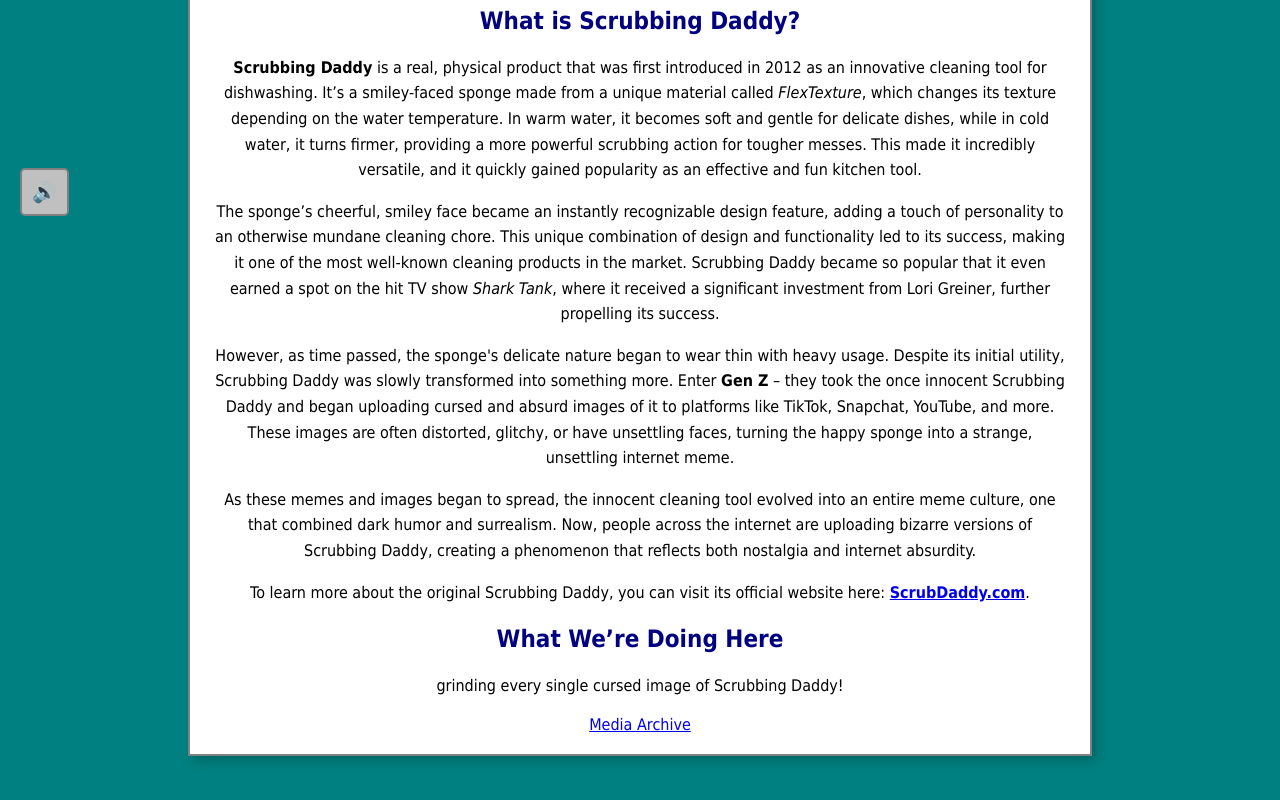
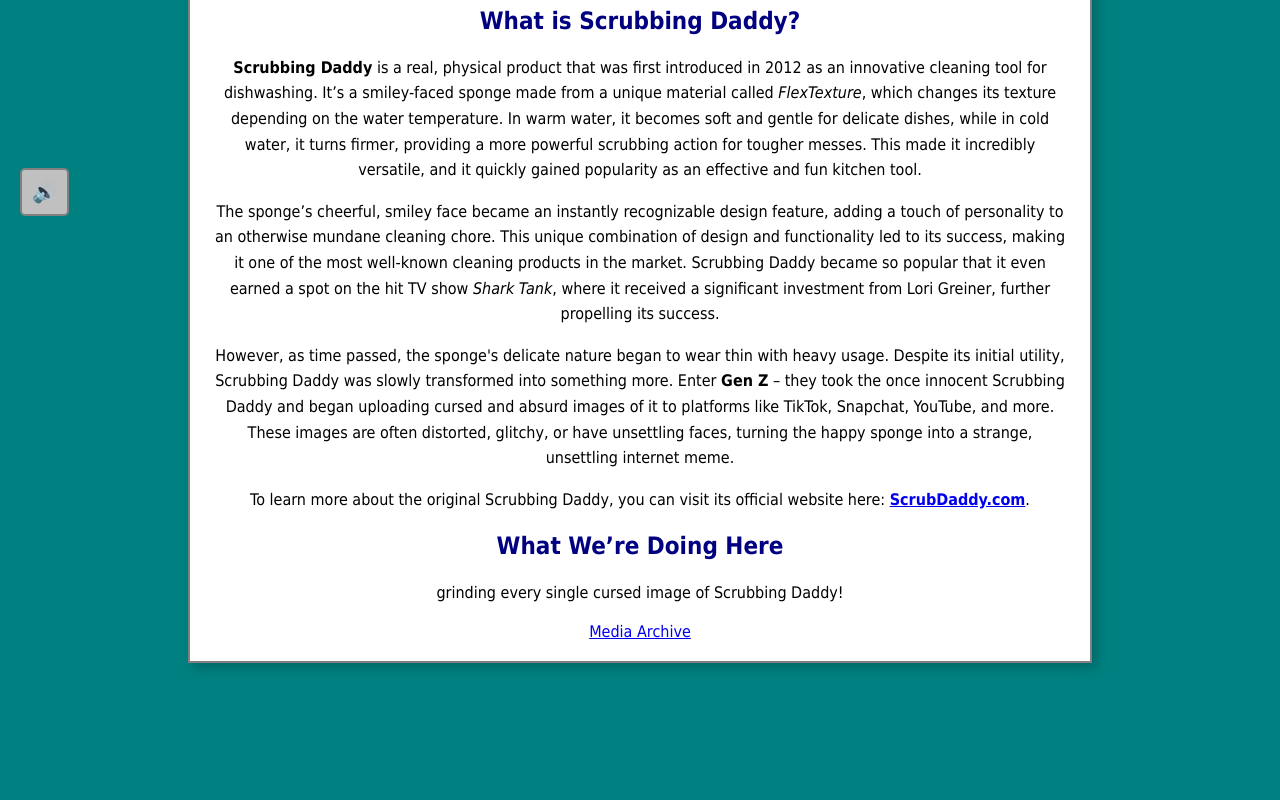
Before and after one commit to QuantumMapleQC/CursedScrubDaddyGang, a plain HTML site: page index.html in a window 1280 px wide. Shown: the part 564-1364 px from the top of the page. After the commit the page ends 1277 px from the top, so only its background shows below. Drawn offline with Linux system fonts and the light colour scheme.

Commit message:
Update index.html

```diff
--- a/index.html
+++ b/index.html
@@ -132,9 +132,6 @@
             <p>The sponge’s cheerful, smiley face became an instantly recognizable design feature, adding a touch of personality to an otherwise mundane cleaning chore. This unique combination of design and functionality led to its success, making it one of the most well-known cleaning products in the market. Scrubbing Daddy became so popular that it even earned a spot on the hit TV show <i>Shark Tank</i>, where it received a significant investment from Lori Greiner, further propelling its success.</p>
 
             <p>However, as time passed, the sponge's delicate nature began to wear thin with heavy usage. Despite its initial utility, Scrubbing Daddy was slowly transformed into something more. Enter <strong>Gen Z</strong> – they took the once innocent Scrubbing Daddy and began uploading cursed and absurd images of it to platforms like TikTok, Snapchat, YouTube, and more. These images are often distorted, glitchy, or have unsettling faces, turning the happy sponge into a strange, unsettling internet meme.</p>
-
-            <p>As these memes and images began to spread, the innocent cleaning tool evolved into an entire meme culture, one that combined dark humor and surrealism. Now, people across the internet are uploading bizarre versions of Scrubbing Daddy, creating a phenomenon that reflects both nostalgia and internet absurdity.</p>
-
             <p>To learn more about the original Scrubbing Daddy, you can visit its official website here: <b><a href="https://scrubdaddy.com/" target="_blank">ScrubDaddy.com</a></b>.</p>
 
             <h2>What We’re Doing Here</h2>
```
